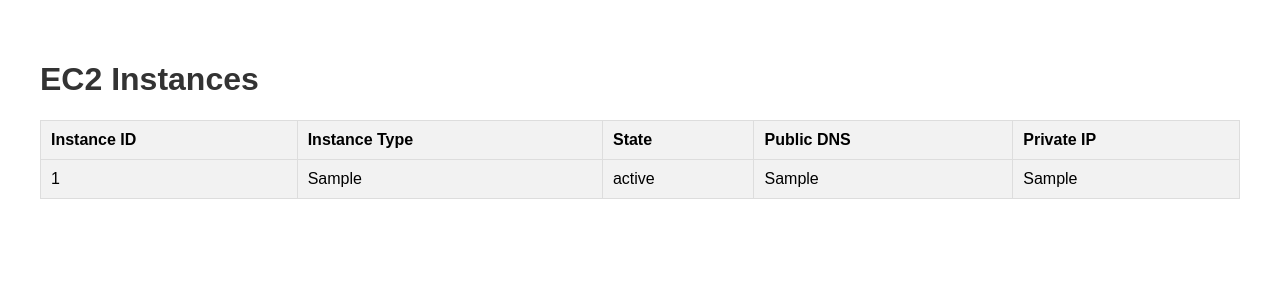
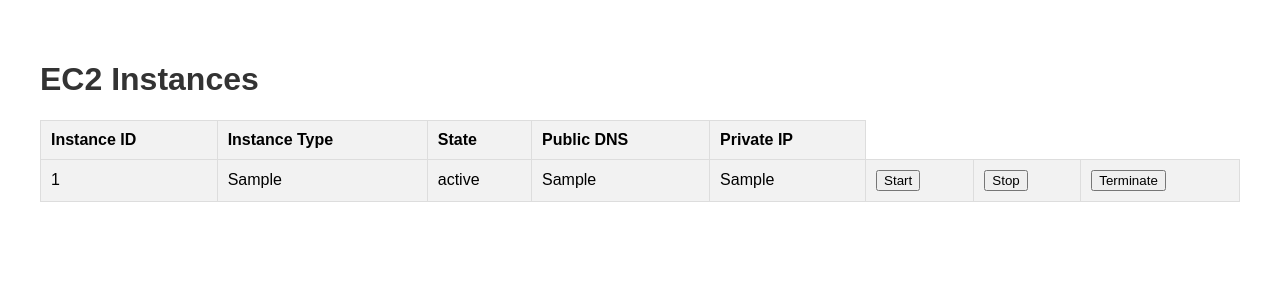
Before and after one commit to kesava333/ec2-dashboard, a Flask app: template templates/ec2_instances.html in a window 1280 px wide. Shown: the top 300 px of the page. Run offline with Flask 3, Linux system fonts and the light colour scheme; the template is opened without the code that fills it: most values are stand-ins (such as "Sample title", 1, 10 or a date in 2020).

Commit message:
Update ec2_instances.html

```diff
--- a/templates/ec2_instances.html
+++ b/templates/ec2_instances.html
@@ -51,6 +51,24 @@
             <td>{{ instance['State'] }}</td>
             <td>{{ instance['PublicDNS'] }}</td>
             <td>{{ instance['PrivateIP'] }}</td>
+            <td>
+                <form action="/start_instance" method="post">
+                    <input type="hidden" name="instance_id" value="{{ instance['InstanceID'] }}">
+                    <input type="submit" value="Start">
+                </form>
+            </td>
+            <td>
+                <form action="/stop_instance" method="post">
+                    <input type="hidden" name="instance_id" value="{{ instance['InstanceID'] }}">
+                    <input type="submit" value="Stop">
+                </form>
+            </td>
+            <td>
+                <form action="/terminate_instance" method="post">
+                    <input type="hidden" name="instance_id" value="{{ instance['InstanceID'] }}">
+                    <input type="submit" value="Terminate">
+                </form>
+            </td>
         </tr>
         {% endfor %}
     </table>
```
